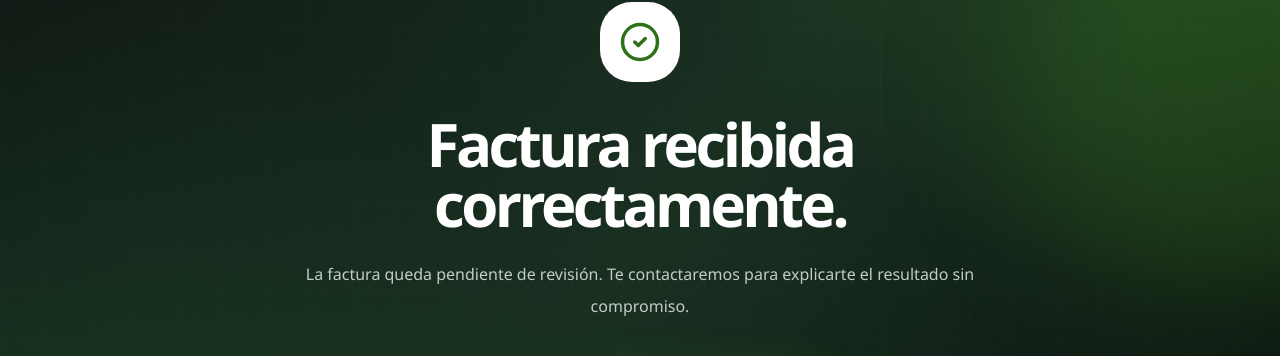
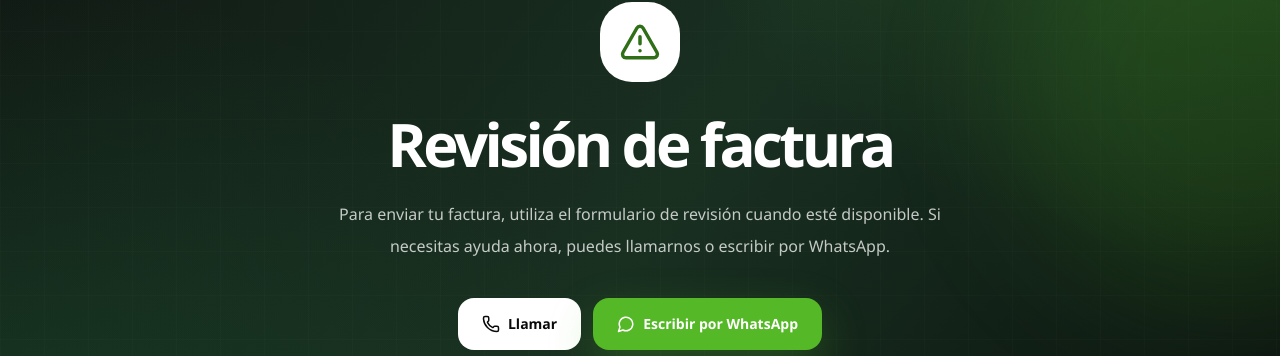
Before and after one commit to Gorkaa96/electricidad-lakuntza-web, a Next.js app: page /revision-factura-luz-gas/gracias in a window 1280 px wide. Shown: the part 189-545 px from the top of the page. Built offline with nearby package versions, Linux system fonts and the light colour scheme; no server answers.

Commit message:
Protect public invoice confirmation with server-signed short-lived receipt

```diff
--- a/app/revision-factura-luz-gas/gracias/page.jsx
+++ b/app/revision-factura-luz-gas/gracias/page.jsx
@@ -1,4 +1,6 @@
 import { AlertTriangle, CheckCircle2, MessageCircle, Phone } from 'lucide-react';
+import { cookies } from 'next/headers';
+import { hasValidReceipt, receiptCookieName } from '@/lib/invoice/receipt';
 import Header from '@/components/Header';
 import Footer from '@/components/Footer';
 import Badge from '@/components/Badge';
@@ -39,7 +41,12 @@ export const metadata = {
 export default async function GraciasRevisionFacturaPage({ searchParams }) {
   const resolvedSearchParams = await searchParams;
   const state = resolvedSearchParams?.estado || 'pending';
-  const message = messages[state] || messages.pending;
+  const confirmed = hasValidReceipt((await cookies()).get(receiptCookieName)?.value);
+  const message = confirmed ? (messages[state] || messages.pending) : {
+    title: 'Revisión de factura',
+    text: 'Para enviar tu factura, utiliza el formulario de revisión cuando esté disponible. Si necesitas ayuda ahora, puedes llamarnos o escribir por WhatsApp.',
+    tone: 'amber',
+  };
   const Icon = message.tone === 'amber' ? AlertTriangle : CheckCircle2;
 
   return (
```
